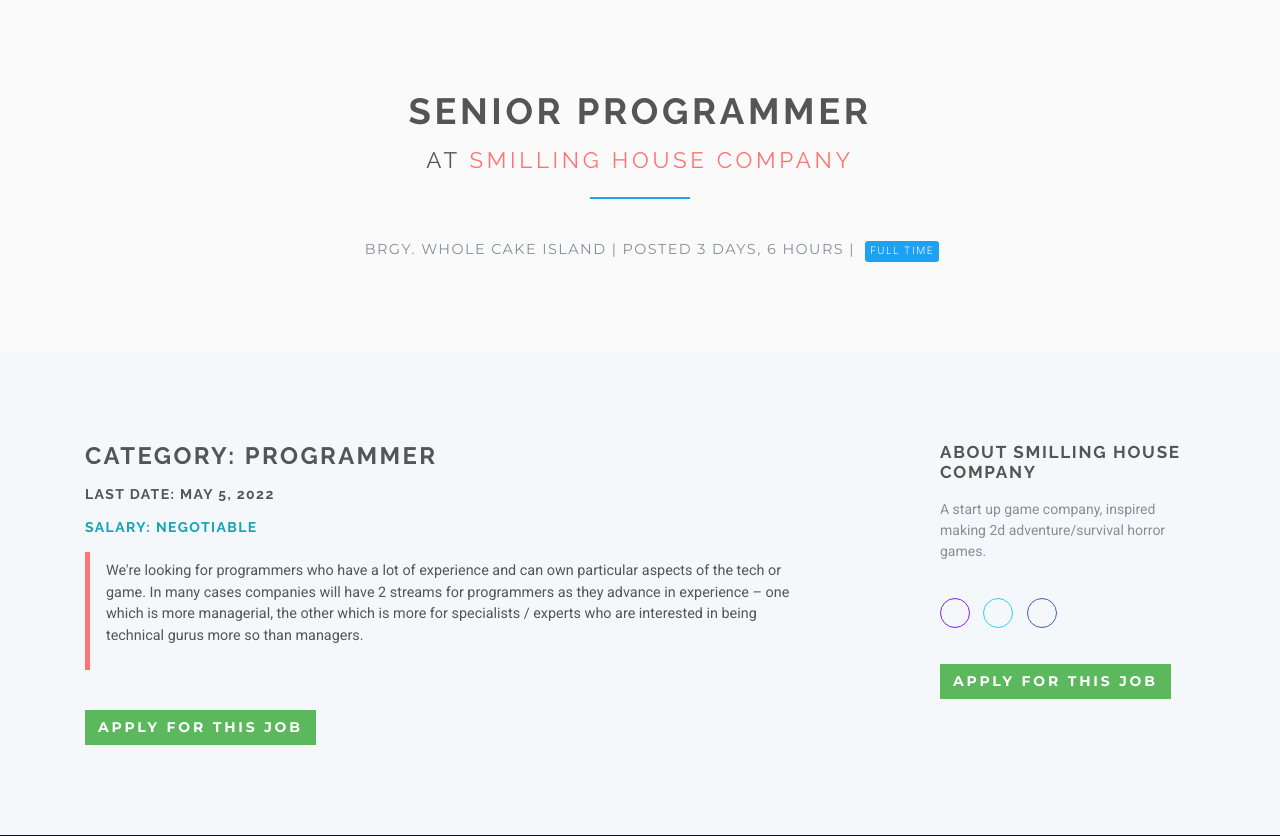
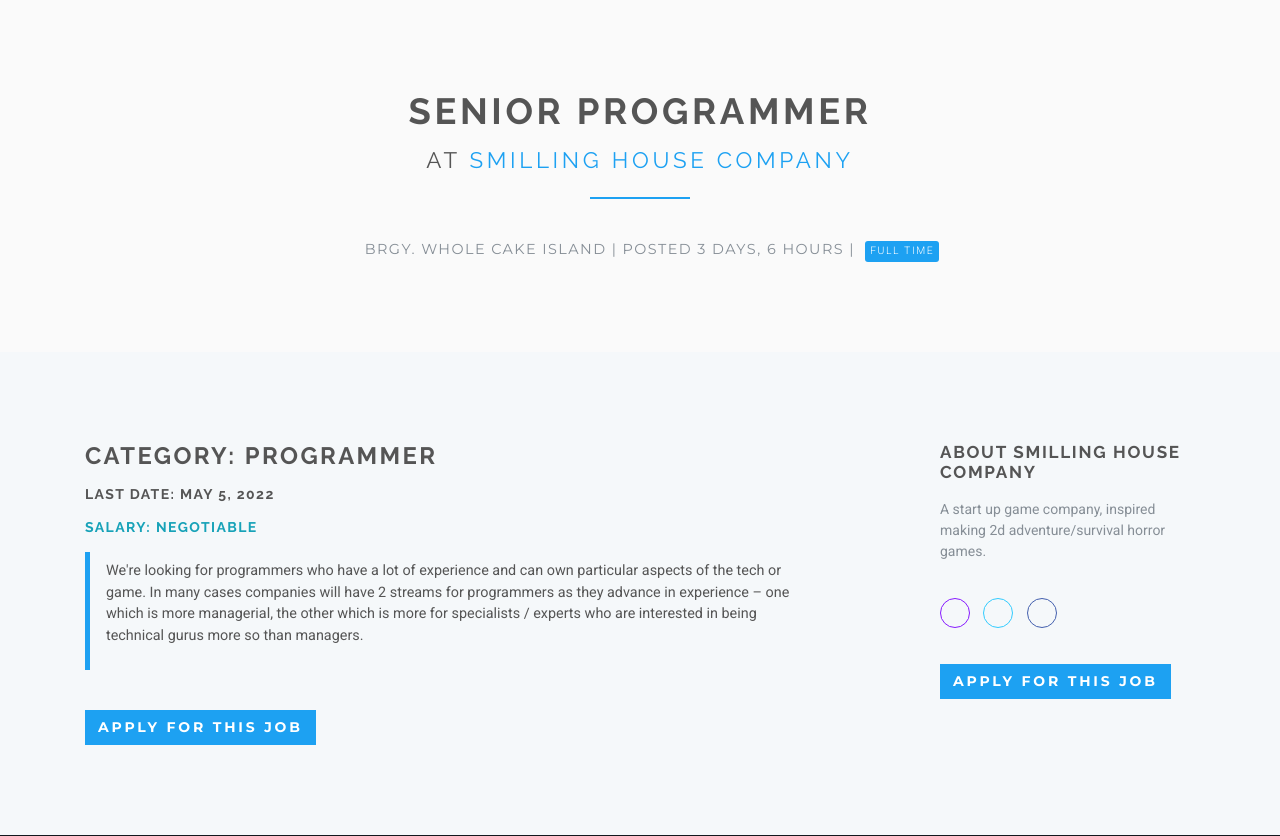
Before and after one commit to rsl081/job-portal-django-elective-5, a Django app: page /jobs/1 in a window 1280 px wide. Shown: the part 100-936 px from the top of the page. Run offline with Django 3.2, Linux system fonts and the light colour scheme; data comes from the database, SQL or seed files in the repository; both versions use the stored data as it was after the commit; some libraries are stand-ins or nearby versions.

Commit message:
josel---jobs sa login
jobs details iniba yung kulay ng button at smiley house company tsaka sa login and update button

```diff
--- a/static/css/custom.css
+++ b/static/css/custom.css
@@ -31,6 +31,42 @@ h6,
 .job-main-form{
   padding: 0 1.5rem;
 }
+
+.blockquote {
+  padding: 0.5rem 1rem;
+  margin-bottom: 2rem;
+  font-size: 0.9rem;
+  border-left: 5px solid #1da1f2;
+}
+/* jobs sa login */
+
+.txt-color{
+  color:#1DA1F2;
+  }
+  .txt-color:hover{
+  color:#0c85d0;
+  }
+.btn-to{
+  background-color:#1DA1F2;
+  border-color: #1da1f2;
+  color:#fff;
+}
+.btn-to:hover{
+  background-color:#0c85d0;
+  border-color: #0c85d0;
+
+}
+.lead{
+  color:#1DA1F2;
+}
+.lead:hover{
+  color:#0c85d0;
+}
+
+/* jobs sa login */
+
+
+
 
 .form-group1{
   margin: 0 1rem;
@@ -414,7 +450,7 @@ section.section-divider .overlay{
 }
 
 .col-lg-12 p .btn-outline-light:hover {
-  color: #1DA1F2; !important;
+  color: #1DA1F2 !important;
 }
 
 /* Overriding navbar hover */
--- a/static/css/style.default.css
+++ b/static/css/style.default.css
@@ -2444,7 +2444,7 @@ mark,
   padding: 0.5rem 1rem;
   margin-bottom: 2rem;
   font-size: 0.9rem;
-  border-left: 5px solid #ff7473;
+  border-left: 5px solid #1da1f2;
 }
 .blockquote-footer {
   color: #868e96;
--- a/templates/accounts/login.html
+++ b/templates/accounts/login.html
@@ -39,8 +39,7 @@
                     </div>
                 {% endfor %}
                 <div class="text-center">
-                    <button type="submit" class="btn btn-outline-white-primary"
-                            style="background-color:#80576B; border-color:#80576B;">
+                    <button type="submit" class="btn btn-primary btn-to">
                         <i class="fa fa-sign-in"></i> Log in
                     </button>
 
@@ -48,7 +47,7 @@
 
                 </div>
 
-                <a href="{% url 'accounts:employee-register' %}" style="color: #ff5e14;"><p class="lead" style="border-top: 1px solid #80576B; padding-top:20px;">Create new Account</p> </a>
+                <a href="{% url 'accounts:employee-register' %}" style="color: #1DA1F2;"><p class="lead" style="border-top: 1px solid #80576B; padding-top:20px;">Create new Account</p> </a>
 
         </div>
     </div>
--- a/templates/jobs/details.html
+++ b/templates/jobs/details.html
@@ -10,7 +10,7 @@
     <section class="bg-light-gray">
         <div class="container">
             <h1 class="heading">{{ job.title }}<br>
-                <small>at <a href='{{ job.website }}'> {{ job.company_name }}</a></small>
+                <small>at <a class="txt-color" href='{{ job.website }}'> {{ job.company_name }}</a></small>
             </h1>
             <div class="job-detail-description"><i class="fa fa-map-marker job__location"> </i>
                 {{ job.location }} | Posted {{ job.created_at|timesince }} |
@@ -38,12 +38,12 @@
                         {% if request.user.is_authenticated %}
                             {% is_already_applied job request.user as is_applied %}
                             {% if is_applied %}
-                                <input type="button" class="btn btn-outline-white-primary" value="Already applied"/>
+                                <input type="button" class="btn btn-primary btn-to" value="Already applied"/>
                             {% else %}
                                 <form action="{% url 'jobs:apply-job' job.id %}" method="post">
                                     {% csrf_token %}
                                     <input type="hidden" name="job" value="{{ job.id }}">
-                                    <input type="submit" class="btn btn-success"
+                                    <input type="submit" class="btn btn-primary btn-to"
                                            value="Apply for this job"/>
                                 </form>
                             {% endif %}
@@ -51,7 +51,7 @@
                             <form action="{% url 'jobs:apply-job' job.id %}" method="post">
                                 {% csrf_token %}
                                 <input type="hidden" name="job" value="{{ job.id }}">
-                                <input type="submit" class="btn btn-success"
+                                <input type="submit" class="btn btn-primary btn-to"
                                        value="Apply for this job"/>
                             </form>
                         {% endif %}
@@ -75,12 +75,12 @@
                     </p>
                     <div class="job-detail__apply-top">
                         {% if is_applied %}
-                            <input type="button" class="btn btn-outline-white-primary" value="Already applied"/>
+                            <input type="button" class="btn btn-primary btn-to" value="Already applied"/>
                         {% else %}
                             <form action="{% url 'jobs:apply-job' job.id %}" method="post">
                                 {% csrf_token %}
                                 <input type="hidden" name="job" value="{{ job.id }}">
-                                <input type="submit" class="btn btn-success" value="Apply for this job"/>
+                                <input type="submit"  class="btn btn-primary btn-to" value="Apply for this job"/>
                             </form>
                         {% endif %}
                     </div>
--- a/templates/jobs/employee/edit-profile.html
+++ b/templates/jobs/employee/edit-profile.html
@@ -62,7 +62,7 @@
                     {% endif %}
                 {% endfor %}
                 <div class="text-center">
-                    <button type="submit" class="btn btn-outline-white-primary" style="background-color:#80576B; border-color:#80576B;>
+                    <button type="submit" class="btn btn-outline-white-primary btn-to">
                         <i class="fa fa-signing"></i> Update
                     </button>
                 </div>
```
Also changed, not shown: db.sqlite3.
